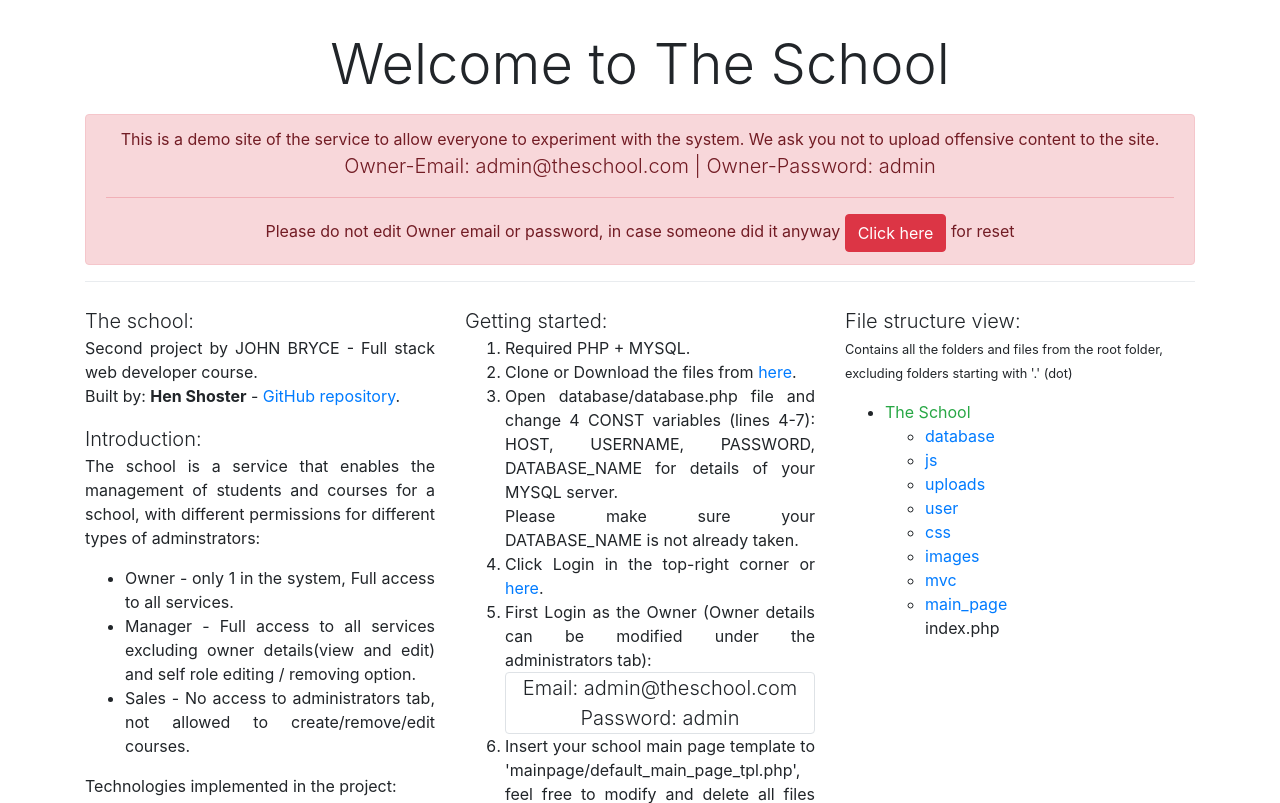
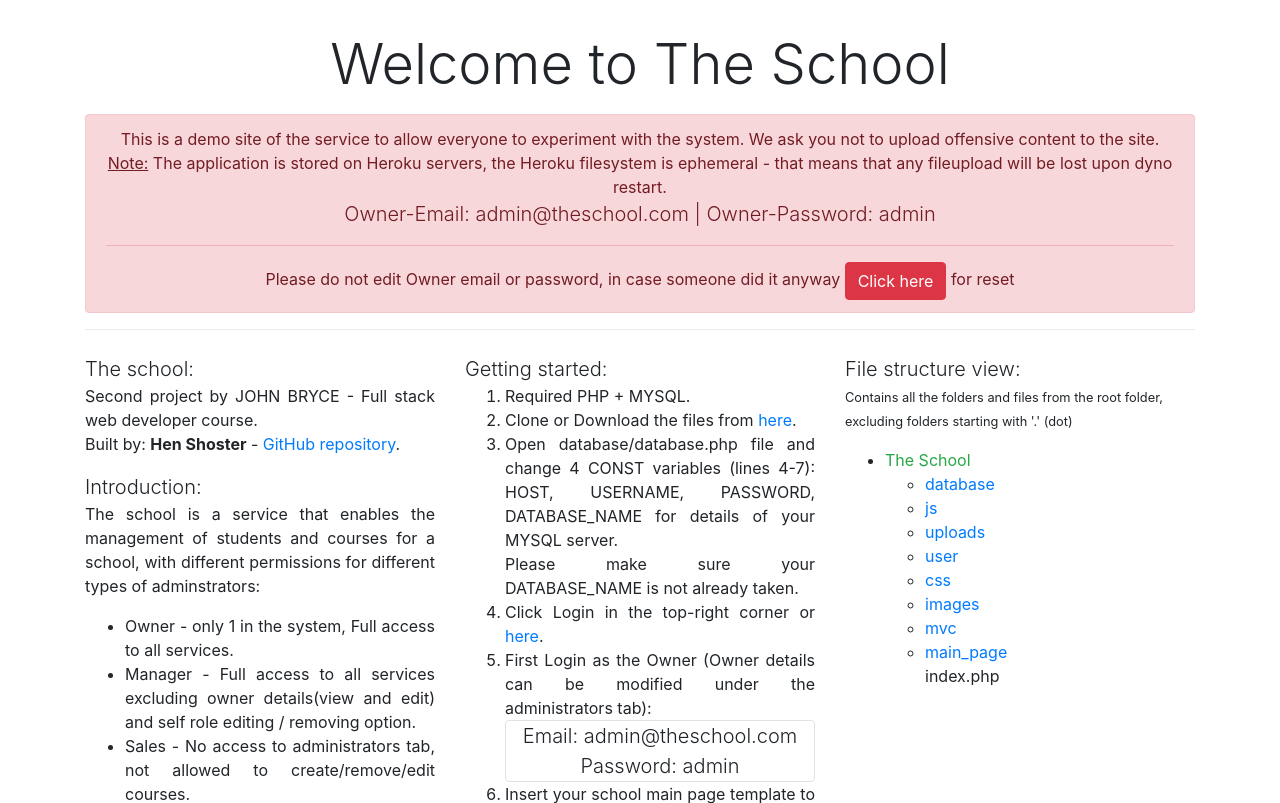
Before and after one commit to henshoster/schoolManagmentSystem, a PHP site: page / in a window 1280 px wide. Shown: the part 70-873 px from the top of the page. Run offline with PHP 8.4, Linux system fonts and the light colour scheme; data that the repository does not hold is empty.

Commit message:
note about herokuupp servers

```diff
--- a/main_page/default_main_page_tpl.php
+++ b/main_page/default_main_page_tpl.php
@@ -16,6 +16,7 @@ if (isset($_POST['reset_owner'])) {
     <div class="alert alert-danger text-center" role="alert">
         This is a demo site of the service to allow everyone to experiment with the system.
         We ask you not to upload offensive content to the site.<br>
+        <u>Note:</u> The application is stored on Heroku servers, the Heroku filesystem is ephemeral - that means that any fileupload will be lost upon dyno restart.<br>
         <span class="lead">Owner-Email: admin@theschool.com | Owner-Password: admin</span>
         <hr>
         <form method="post" action="<?=htmlspecialchars($_SERVER['PHP_SELF'])?>">
```
